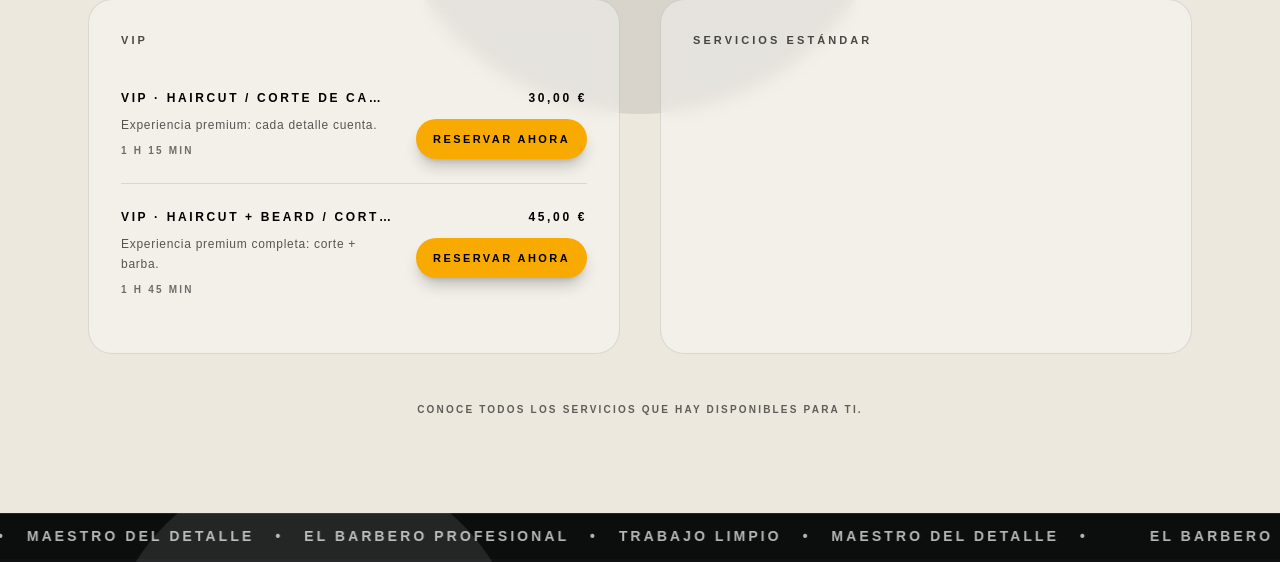
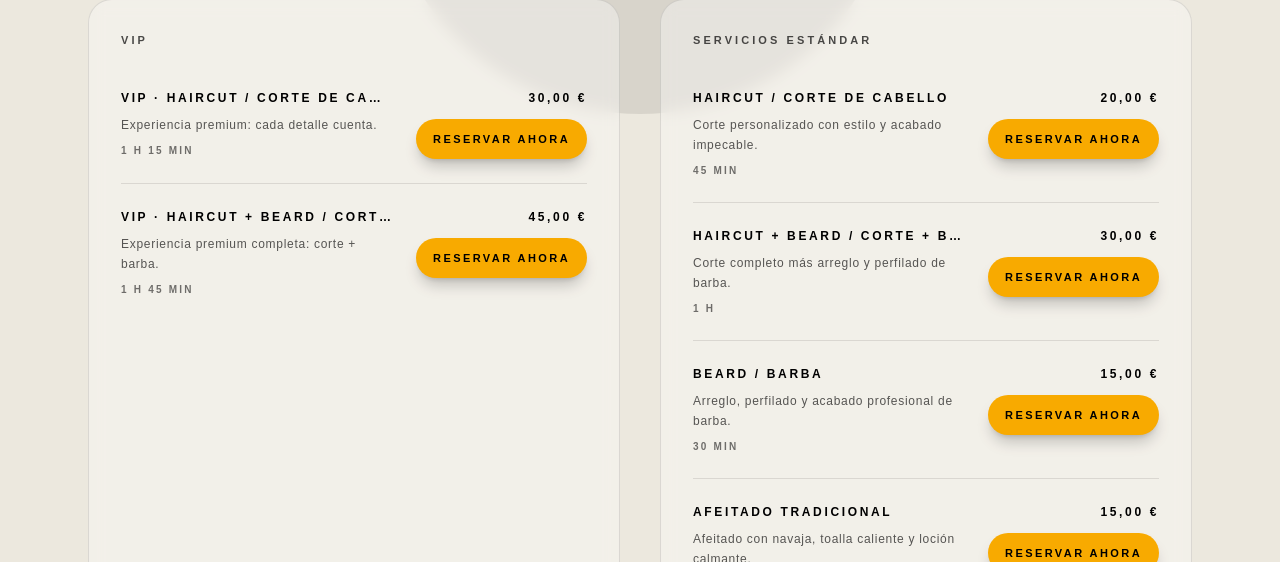
Before and after one commit to BrunoMarconi/Luxury_barber, a Next.js app: page /servicios in a window 1280 px wide. Shown: the part 390-952 px from the top of the page. Built offline with nearby package versions, Linux system fonts and the light colour scheme; no server answers.

Commit message:
servicios: fetch desde sanity y fallbacks estandar

```diff
--- a/app/services_section.tsx
+++ b/app/services_section.tsx
@@ -33,6 +33,33 @@ const servicesRight: ServiceItem[] = [
     description: "Experiencia premium completa: corte + barba.",
     duration: "1 h 45 min",
     price: "45,00 €",
+  },
+];
+
+const servicesStandard: ServiceItem[] = [
+  {
+    name: "Haircut / Corte de Cabello",
+    description: "Corte personalizado con estilo y acabado impecable.",
+    duration: "45 min",
+    price: "20,00 €",
+  },
+  {
+    name: "Haircut + Beard / Corte + Barba",
+    description: "Corte completo más arreglo y perfilado de barba.",
+    duration: "1 h",
+    price: "30,00 €",
+  },
+  {
+    name: "Beard / Barba",
+    description: "Arreglo, perfilado y acabado profesional de barba.",
+    duration: "30 min",
+    price: "15,00 €",
+  },
+  {
+    name: "Afeitado tradicional",
+    description: "Afeitado con navaja, toalla caliente y loción calmante.",
+    duration: "30 min",
+    price: "15,00 €",
   },
 ];
 
@@ -139,7 +166,7 @@ export default function ServicesSection({
     }));
 
   const vipList = vipServices.length > 0 ? vipServices : servicesRight;
-  const standardList = standardServices.length > 0 ? standardServices : [];
+  const standardList = standardServices.length > 0 ? standardServices : servicesStandard;
 
   return (
     <section id="services" className="relative overflow-hidden bg-[#ece8de]">
--- a/app/servicios/page.tsx
+++ b/app/servicios/page.tsx
@@ -1,5 +1,7 @@
 import type { Metadata } from "next";
 import ServicesSection from "../services_section";
+import { client } from "@/lib/sanity.client";
+import { servicesQuery } from "@/lib/sanity.queries";
 
 export const metadata: Metadata = {
   title: "Servicios | Barbería Málaga",
@@ -7,11 +9,18 @@ export const metadata: Metadata = {
     "Descubre nuestros servicios de barbería en Málaga: cortes de pelo, arreglo de barba y afeitado profesional, con opciones VIP.",
 };
 
-export default function ServiciosPage() {
+export default async function ServiciosPage() {
+  let services = [];
+  try {
+    services = await client.fetch(servicesQuery);
+  } catch {
+    // si falla Sanity, ServicesSection usa los fallbacks hardcodeados
+  }
+
   return (
     <main className="min-h-screen bg-[#ece8de]">
       <div className="pt-20">
-        <ServicesSection />
+        <ServicesSection services={services} />
       </div>
     </main>
   );
```
